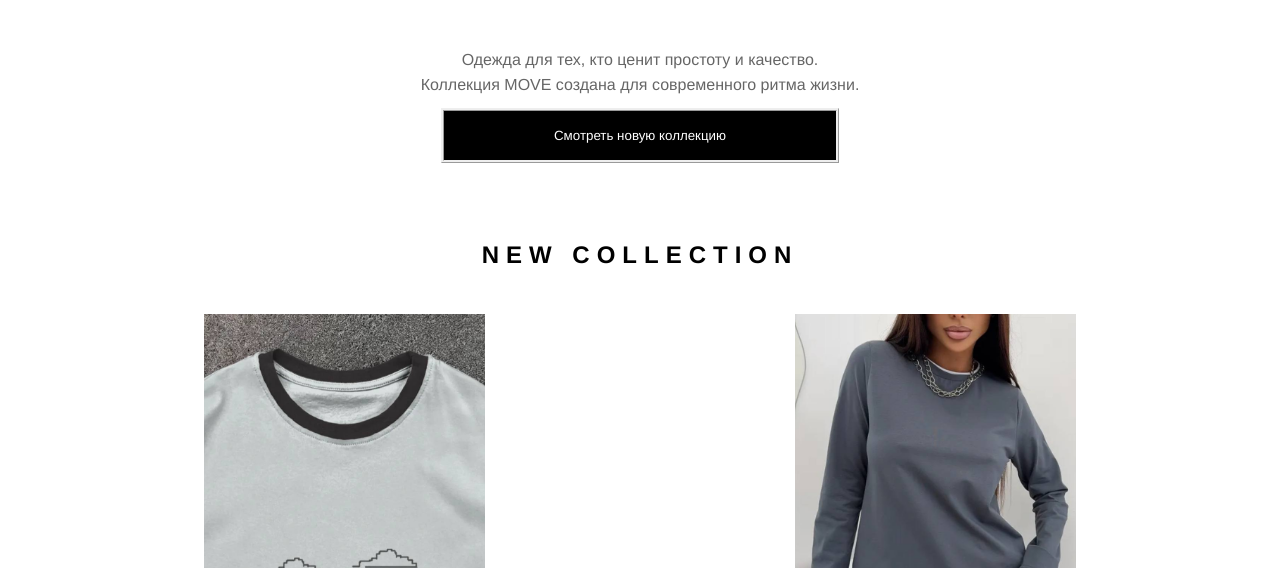
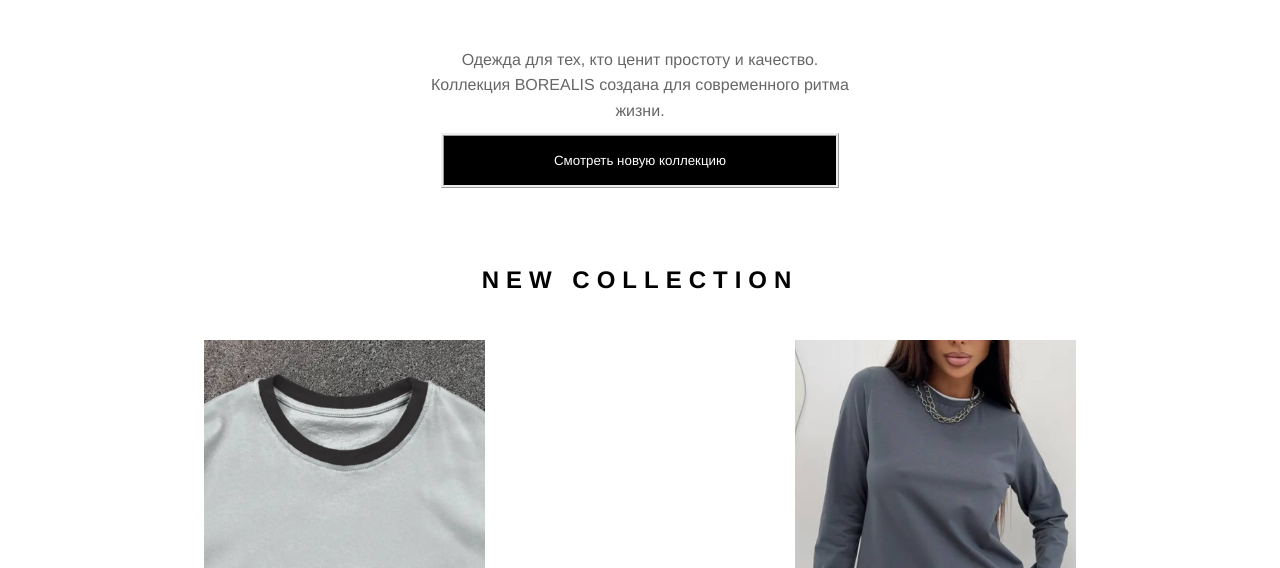
Before and after one commit to Karina674/Siite, a plain HTML site: page index.html in a window 1280 px wide. Shown: the part 232-800 px from the top of the page. Drawn offline with Linux system fonts and the light colour scheme.

Commit message:
index.html

```diff
--- a/index.html
+++ b/index.html
@@ -20,7 +20,7 @@
 <main>
     <section class="hero">
         <h1>Минимализм в каждой детали</h1>
-        <p>Одежда для тех, кто ценит простоту и качество. Коллекция MOVE создана для современного ритма жизни.</p>
+        <p>Одежда для тех, кто ценит простоту и качество. Коллекция BOREALIS создана для современного ритма жизни.</p>
         <button style="padding: 17px 110px; background: var(--black); color: white; border: ridge; cursor: pointer;">
             Смотреть новую коллекцию
         </button>
```
